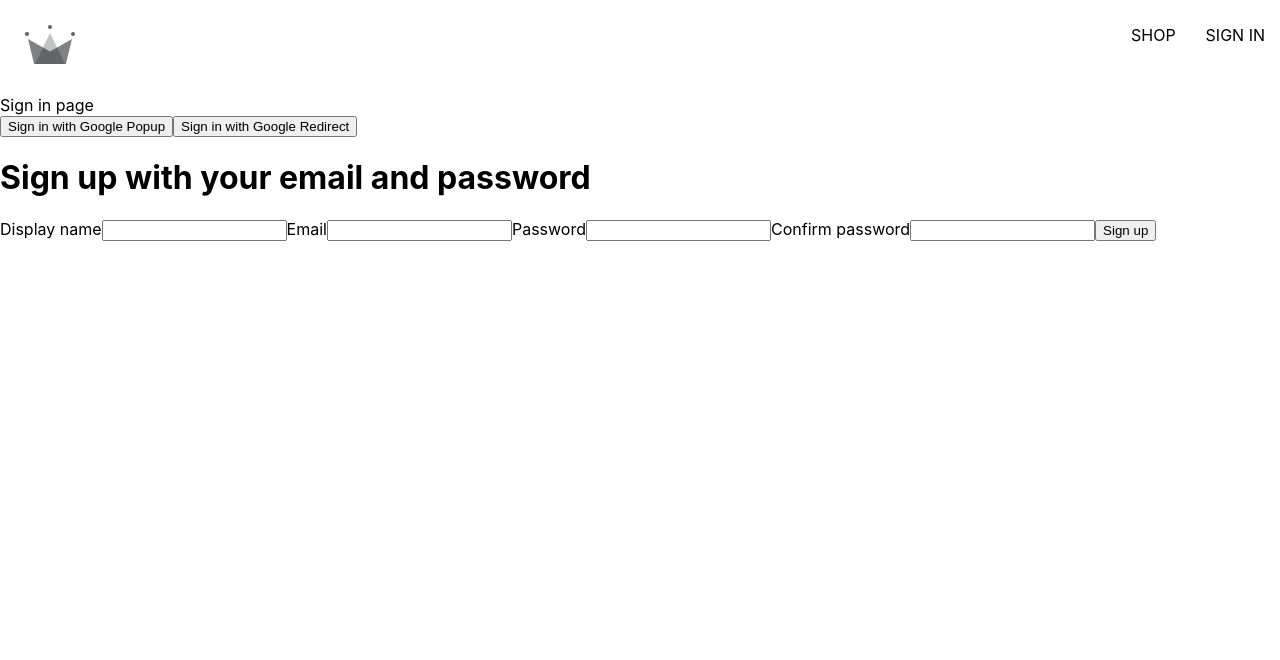
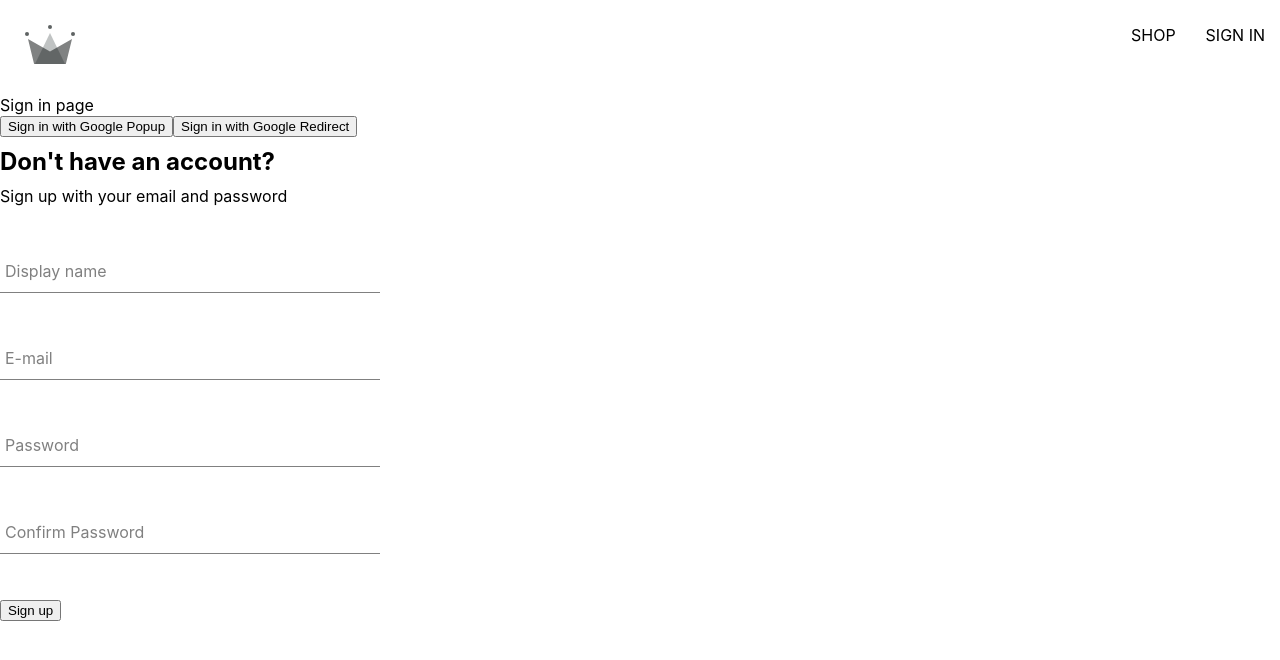
Before and after one commit to viktor-sarge/crwn-webshop, a React (Create React App) app: page /sign-in in a window 1280 px wide. Shown: the top 660 px of the page. Built offline with nearby package versions, Linux system fonts and the light colour scheme; no server answers.

Commit message:
feat(styling): 💄 Improve visuals of sign up form
Förbättrat sign ups utseende

```diff
--- /dev/null
+++ b/src/components/form-input/form-input.component.jsx
@@ -0,0 +1,20 @@
+import './form-input.style.scss';
+
+const FormInput = ({ label, ...otherProps }) => {
+	return (
+		<div className="group">
+			<input className="form-input" {...otherProps} />
+			{label && (
+				<label
+					className={`${
+						otherProps.value.length ? 'shrink' : ''
+					} form-input-label`}
+				>
+					{label}
+				</label>
+			)}
+		</div>
+	);
+};
+
+export default FormInput;
--- /dev/null
+++ b/src/components/form-input/form-input.style.scss
@@ -0,0 +1,54 @@
+$sub-color: grey;
+$main-color: black;
+
+@mixin shrinkLabel {
+	top: -14px;
+	font-size: 12px;
+	color: $main-color;
+}
+
+.group {
+	position: relative;
+	margin: 45px 0;
+
+	.form-input {
+		background: none;
+		background-color: white;
+		color: $sub-color;
+		font-size: 18px;
+		padding: 10px 10px 10px 5px;
+		display: block;
+		width: 100%;
+		border: none;
+		border-radius: 0;
+		border-bottom: 1px solid $sub-color;
+		margin: 25px 0;
+
+		&:focus {
+			outline: none;
+		}
+
+		&:focus ~ .form-input-label {
+			@include shrinkLabel();
+		}
+	}
+
+	input[type='password'] {
+		letter-spacing: 0.3em;
+	}
+
+	.form-input-label {
+		color: $sub-color;
+		font-size: 16px;
+		font-weight: normal;
+		position: absolute;
+		pointer-events: none;
+		left: 5px;
+		top: 10px;
+		transition: 300ms ease all;
+
+		&.shrink {
+			@include shrinkLabel();
+		}
+	}
+}
--- a/src/components/sign-up-form/sign-up-form.component.jsx
+++ b/src/components/sign-up-form/sign-up-form.component.jsx
@@ -3,6 +3,9 @@
 	createAuthUserWithEmailAndPassword,
 	createUserDocumentFromAuth,
 } from '../../utils/firebase/firebase.utils';
+
+import './sign-up-form.styles.scss';
+import FormInput from '../form-input/form-input.component';
 
 const defaultFormFields = {
 	displayName: '',
@@ -46,11 +49,12 @@
 		setFormFields({ ...formFields, [name]: value });
 	};
 	return (
-		<div>
-			<h1>Sign up with your email and password</h1>
+		<div className="sign-up-container">
+			<h2>Don't have an account?</h2>
+			<span>Sign up with your email and password</span>
 			<form onSubmit={handleSubmit}>
-				<label>Display name</label>
-				<input
+				<FormInput
+					label="Display name"
 					type="text"
 					onChange={handleChange}
 					name="displayName"
@@ -58,8 +62,8 @@
 					required
 				/>
 
-				<label>Email</label>
-				<input
+				<FormInput
+					label="E-mail"
 					type="email"
 					onChange={handleChange}
 					name="email"
@@ -67,8 +71,8 @@
 					required
 				/>
 
-				<label>Password</label>
-				<input
+				<FormInput
+					label="Password"
 					type="password"
 					onChange={handleChange}
 					name="password"
@@ -76,8 +80,8 @@
 					required
 				/>
 
-				<label>Confirm password</label>
-				<input
+				<FormInput
+					label="Confirm Password"
 					type="password"
 					onChange={handleChange}
 					name="confirmPassword"
--- /dev/null
+++ b/src/components/sign-up-form/sign-up-form.styles.scss
@@ -0,0 +1,9 @@
+.sign-up-container {
+	display: flex;
+	flex-direction: column;
+	width: 380px;
+
+	h2 {
+		margin: 10px 0;
+	}
+}
```
